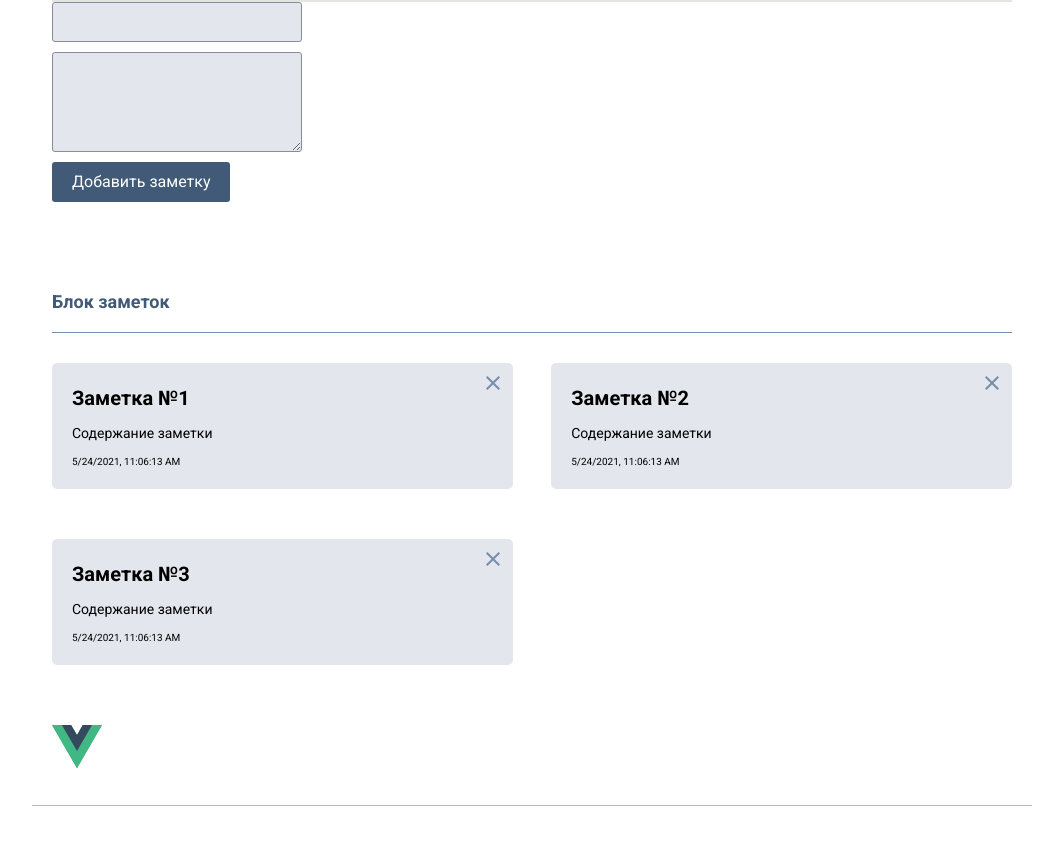
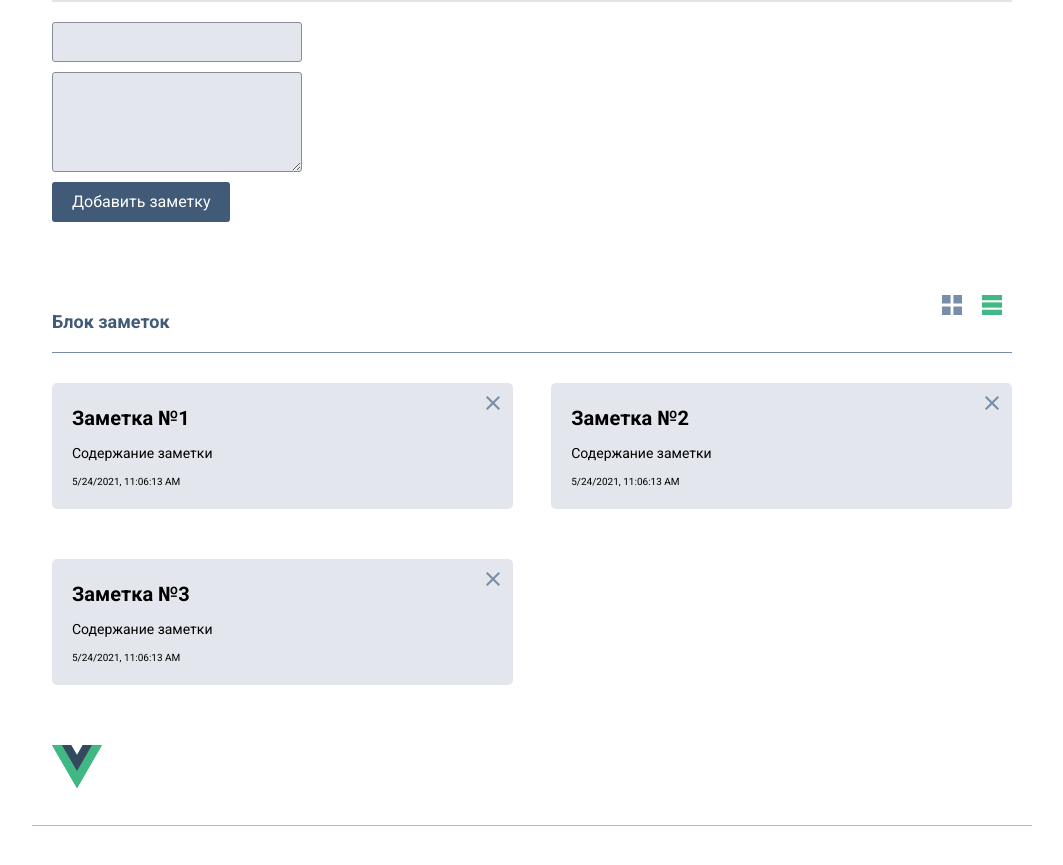
Before and after one commit to MikeIv/vue3_prj, a Vue app: page /sandbox in a window 1280 px wide. Shown: the part 421-1286 px from the top of the page, without its empty margins (108-1171 px from the left). Built offline with nearby package versions, Linux system fonts and the light colour scheme.

Commit message:
add Notes components

```diff
--- a/src/assets/scss/parts/_vue.scss
+++ b/src/assets/scss/parts/_vue.scss
@@ -6,6 +6,7 @@
   height: 4rem;
 
   margin: 0;
+  margin-bottom: 2rem;
   padding: 0;
   padding-left: 2rem;
   padding-right: 2rem;
--- a/src/assets/scss/styles.css
+++ b/src/assets/scss/styles.css
@@ -1519,6 +1519,7 @@ select {
   width: 100%;
   height: 4rem;
   margin: 0;
+  margin-bottom: 2rem;
   padding: 0;
   padding-left: 2rem;
   padding-right: 2rem;
--- a/src/components/NewNote.vue
+++ b/src/components/NewNote.vue
@@ -20,13 +20,11 @@
 
 export default {
 
-
   data: () => ({
     title: '',
     descr: '',
     message: null
   }),
-
 
   methods: {
     addItem () {
@@ -41,11 +39,9 @@ export default {
       }else {
         this.$emit('additem',  newitem)
       }
-
           this.title = '',
           this.descr = '',
           this.message = null
-
   }
 },
 
--- a/src/components/Notes.vue
+++ b/src/components/Notes.vue
@@ -1,23 +1,37 @@
 <template>
   <!--  note list-->
-  <div class="vue-notes">
-    <div class="vue-note" v-for="(note, index) in notes" :key="index" :class="{ notewidth: !grid }">
-      <div class="vue-note__item-icon" @click="removeCard(index)">
+  <ul class="vue-notes">
+    <li class="vue-note" v-for="(item, index) in items" :key="index">
+      <div class="vue-note__item-icon" @click="removeItem(index)">
         <svg class="vue-note__icon" aria-hidden="true"
              role="presentation">
           <use xlink:href="#icon-close"></use>
         </svg>
       </div>
-        <p class="note-header">{{ note.title }}</p>
-        <p class="note-body">{{ note.descr }}</p>
-        <span class="note-datу">{{ note.date }}</span>
-    </div>
-  </div>
+      <p class="note-header">{{ item.title }}</p>
+      <p class="note-body">{{ item.descr }}</p>
+      <span class="note-datу">{{ item.date }}</span>
+    </li>
+  </ul>
 
 </template>
 
 
 <script>
+export default {
+  props: {
+    items: {
+      type: Array,
+      required: true
+    }
+  },
+  methods: {
+    removeItem (index) {
+      this.$emit('remove', index)
+
+    }
+  }
+}
 
 
 </script>
--- a/src/views/Sandbox.vue
+++ b/src/views/Sandbox.vue
@@ -13,24 +13,10 @@
               <h3 class="sandbox__h3">Тестирование компонентов</h3>
 
               <!-- Message section -->
-
               <!-- ================ -->
 
-
+              <!-- newNote section -->
               <newNote @additem="addItem"  />
-
-
-              <!-- newNote section -->
-<!--              <newNote @addnote="addNote"   />-->
-
-
-<!--              <div class="new-note">
-                <input v-model="note.title" type="text" class="new-note__input">
-                <textarea v-model="note.descr"  class="new-note__textarea"></textarea>
-                <button @click="addNote" class="new-note__btn">Добавить заметку</button>
-
-                <h4 class="sandbox__h4 vue-notes__header">Проверка текста - {{ text }}</h4>
-              </div>-->
               <!-- ================ -->
 
 
@@ -42,7 +28,7 @@
 
 
                 <!-- Buttons grid control -->
-<!--                <section class="vue-notes__h-icon-block">
+                <section class="vue-notes__h-icon-block">
                   <h3 class="v-hidden">Кнопки визуального отображения блоков</h3>
                   <div class="vue-notes__item-icon" :class="{ active: grid }" @click="grid = true">
                     <svg class="vue-note__icon" role="button">
@@ -54,42 +40,13 @@
                       <use xlink:href="#icon-block-view-3"></use>
                     </svg>
                   </div>
-                </section>-->
-
+                </section>
 
               </div>
 
-              <!--              <notes :notes="notes" :grid="grid" @remove="removeCard" />-->
-<!--
-              <ul class="vue-notes">
-                <li class="vue-note" v-for="(note, index) in notes" :key="index" :class="{ notewidth: !grid }">
-                  <div class="vue-note__item-icon" @click="removeCard(index)">
-                    <svg class="vue-note__icon" aria-hidden="true"
-                         role="presentation">
-                      <use xlink:href="#icon-close"></use>
-                    </svg>
-                  </div>
-                  <p class="note-header">{{ note.title }}</p>
-                  <p class="note-body">{{ note.descr }}</p>
-                  <span class="note-datу">{{ note.date }}</span>
-                </li>
-              </ul>-->
-
-
-
-              <ul class="vue-notes">
-                <li class="vue-note" v-for="(item, index) in items" :key="index">
-                  <div class="vue-note__item-icon">
-                    <svg class="vue-note__icon" aria-hidden="true"
-                         role="presentation">
-                      <use xlink:href="#icon-close"></use>
-                    </svg>
-                  </div>
-                  <p class="note-header">{{ item.title }}</p>
-                  <p class="note-body">{{ item.descr }}</p>
-                  <span class="note-datу">{{ item.date }}</span>
-                </li>
-              </ul>
+              <!-- Notes section -->
+              <notes :items="items" @remove="removeItem"  />
+              <!-- ================ -->
 
               <!-- END App -->
 
@@ -107,13 +64,14 @@
 
 <script>
 
-// import message from '@/components/Message.vue'
+import notes from '@/components/Notes.vue'
 import newNote from '@/components/NewNote.vue'
 
 export default {
   name: 'Sandbox',
   components: {
-    newNote
+    newNote,
+    notes
 
   },
   data: () => ({
@@ -147,48 +105,14 @@ export default {
 
   }),
   methods: {
-   /* addNote () {
-
-      let {title, descr} = this.note
-
-      if (title === '') {
-        this.message = 'Необходимо написать заголовок'
-        return false
+    addItem (item) {
+        this.items.push(item)
+      },
+      removeItem (index) {
+        this.items.splice(index, 1)
       }
-
-      this.notes.push({
-        title,
-        descr,
-        date: new Date(Date.now()).toLocaleString()
-      })
-      this.message = null
-      this.note.title = ''
-      this.note.descr = ''
-    },*/
- /*   removeNote (index) {
-      this.notes.splice(index, 1)
-    },*/
-
-    addItem (item) {
-
-      this.items.push(item)
-
-    /*  if (item = null) {
-        this.message = 'Необходимо написать заголовок'
-        return false
-      }*/
-
-   /*   item.message = null
-      item.title = ''
-      item.descr = ''*/
-
-
-    }
-
     }
   }
-
-
 
 
 </script>
```
Also changed, not shown: 1 other file (tests, documents, lock files or other folders).
